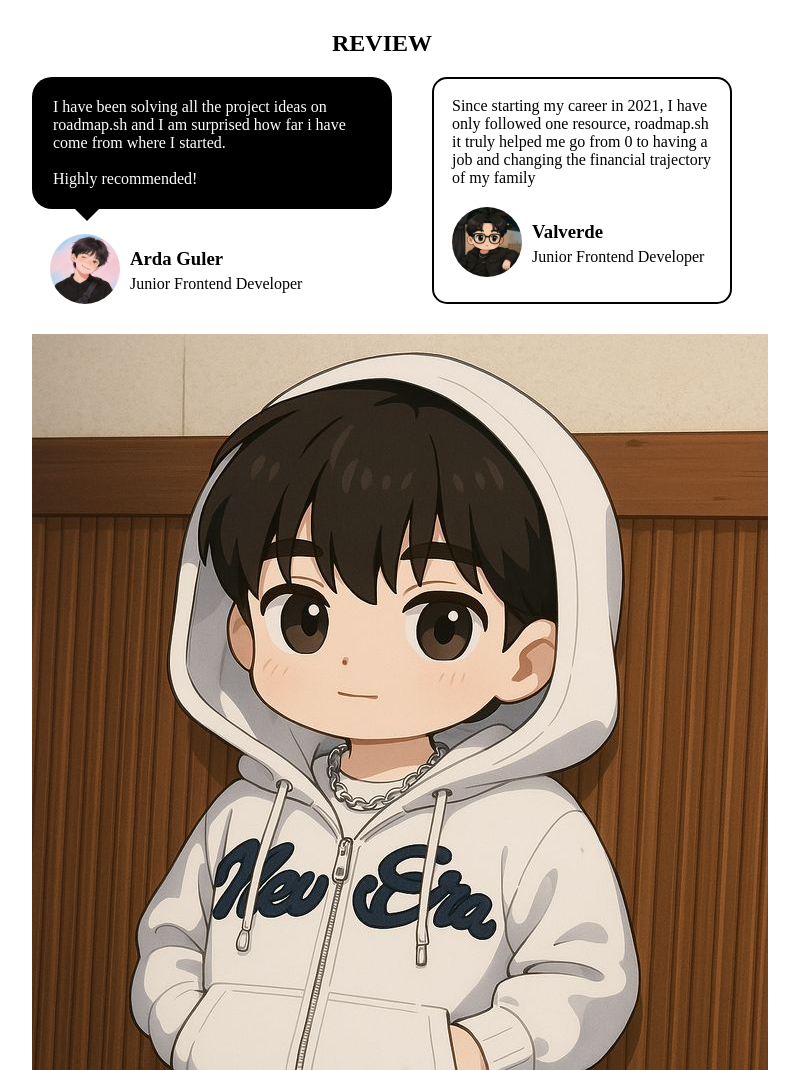
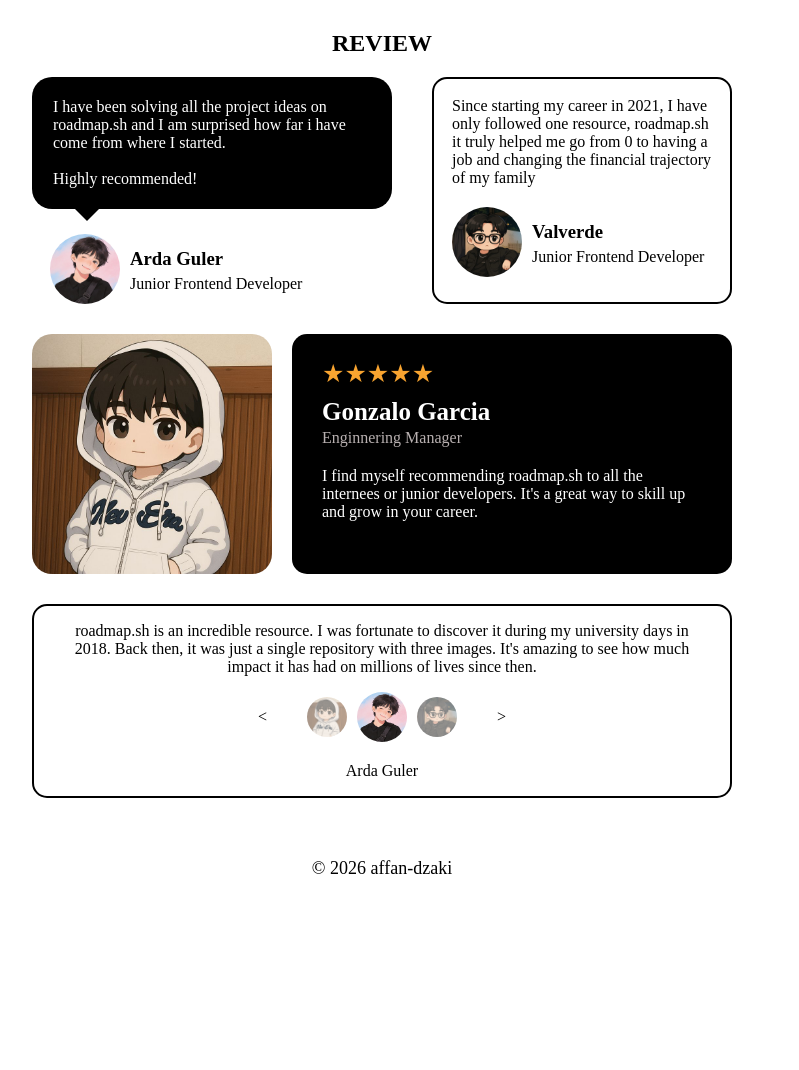
Before and after one commit to affandzaki15/Roadto100day, a plain HTML site: page HTML/project-css.html in a window 1280 px wide. Shown: the top 1070 px of the page, without its empty margins (258-1057 px from the left). After the commit the page ends 909 px from the top, so only its background shows below. Drawn offline with Linux system fonts and the light colour scheme.

Commit message:
review done

```diff
--- a/HTML/project-css.html
+++ b/HTML/project-css.html
@@ -15,7 +15,8 @@
         <div class="display-one">
             <article>
                 <div class="quote">
-                    <blockquote>I have been solving all the project ideas on roadmap.sh and I am surprised how far
+                    <blockquote class="block">I have been solving all the project ideas on roadmap.sh and I am surprised
+                        how far
                         i have come from where I started. <br><br>
                         Highly recommended!
                     </blockquote>
@@ -31,7 +32,8 @@
 
             <!-- review two -->
             <article class="review-two">
-                <blockquote>Since starting my career in 2021, I have only followed one resource, roadmap.sh
+                <blockquote class="block">Since starting my career in 2021, I have only followed one resource,
+                    roadmap.sh
                     it truly helped me go from 0 to having a job and changing the financial trajectory of my family
                 </blockquote>
                 <div class="reviewer-two">
@@ -46,26 +48,56 @@
 
         <article class="review-three">
             <img src="../Images/a.png" alt="gonzalo" />
-            <div>
-                <p>★★★★★</p>
-                <p>Gonzalo Garcia</p>
-                <p>Enginnering Manager</p>
-                <blockquote>
-                    I have been solving all the project ideas on roadmap.sh and I am surprised how far
-                    i have come from where I started.
-                </blockquote>
+            <div class="reviewer-three">
+                <p class="star">★★★★★</p>
+                <div class="layout-three">
+                    <div class="name-three">
+                        <h3>Gonzalo Garcia</h3>
+                        <p>Enginnering Manager</p>
+                    </div>
+                    <blockquote class="blockq">
+                        I find myself recommending roadmap.sh to all the internees or junior
+                        developers. It's a great way to skill up and grow in your career.
+                    </blockquote>
+                </div>
             </div>
         </article>
 
         <article class="review-four">
-            <blockquote>
-                I have been solving all the project ideas on roadmap.sh and I am surprised how far
-                i have come from where I started.
+            <blockquote class="quotes-four">
+                roadmap.sh is an incredible resource. I was fortunate to discover it
+                during my university days in 2018. Back then, it was just a single
+                repository with three images. It's amazing to see how much impact it
+                has had on millions of lives since then.
             </blockquote>
+
+            <div class="images">
+                <p>&lt;</p>
+                <div class="imagess">
+                    <div class="images-one">
+                        <img src="../Images/a.png" alt="fotoA" ;>
+                    </div>
+
+                    <div class="image-two">
+                        <img src="../Images/click.png" alt="fotoAB" ;>
+                    </div>
+                    <div class="images-one">
+                        <img src="../Images/kacamata.png" alt="fotoABC" ;>
+                    </div>
+                </div>
+
+                <p>&gt;</p>
+
+            </div>
+            <p class="names-four"> Arda Guler</p>
 
         </article>
 
     </section>
+
+    <footer>
+        &copy; 2026 affan-dzaki
+    </footer>
 </body>
 
 </html>
--- a/css/style.css
+++ b/css/style.css
@@ -83,7 +83,7 @@
      padding: 0;
 }
 
-blockquote{
+.block{
     margin: 18px;
 }
 .reviewer-two{
@@ -105,3 +105,96 @@
 .name p{
     margin-top:0;
 }
+
+/* review 3 */
+.review-three{
+    display:flex;
+    gap: 20px
+}
+
+.review-three img{
+    max-width:240px;
+    border-radius: 20px;
+
+}
+
+.reviewer-three{
+    background-color: black;
+    border-radius: 15px;
+    color: white;
+    padding: 0 30px;
+}
+.star {
+    color: #f8a430;
+    font-size: 25px;
+}
+
+.blockq{
+    margin:0
+}
+
+.layout-three{
+    margin-top: -15px;
+}
+
+.name-three h3{
+    margin-bottom:3px;
+    font-size:25px;
+}
+
+.name-three p{
+    margin-top:0;
+    color: #b8b0b0;
+    text-align:justify;
+    margin-bottom: 20px;
+}
+
+/* review four */
+.review-four{
+    border: 2px solid #000;
+    border-radius: 15px;
+    margin-top: 30px;
+    max-width: 800px
+}
+
+.quotes-four{
+    text-align: center;
+}
+
+.images {
+    display: flex;
+    justify-content: center;
+    gap: 40px;
+}
+
+.imagess{
+    display: flex;
+    align-items: center;
+    gap: 10px
+}
+
+.images-one img {
+    width: 40px;
+    height: 40px;
+    gap: 10px;
+    border-radius: 50%;
+    object-fit: cover;
+    opacity: 0.5;
+
+}
+.image-two img {
+    border-radius: 50%;
+    width: 50px;
+    height: 50px;
+    gap: 10px;
+}
+
+.names-four{
+    text-align: center;
+}
+
+footer {
+    text-align: center;
+    font-size: 18px;
+    margin-top: 60px
+}
```
